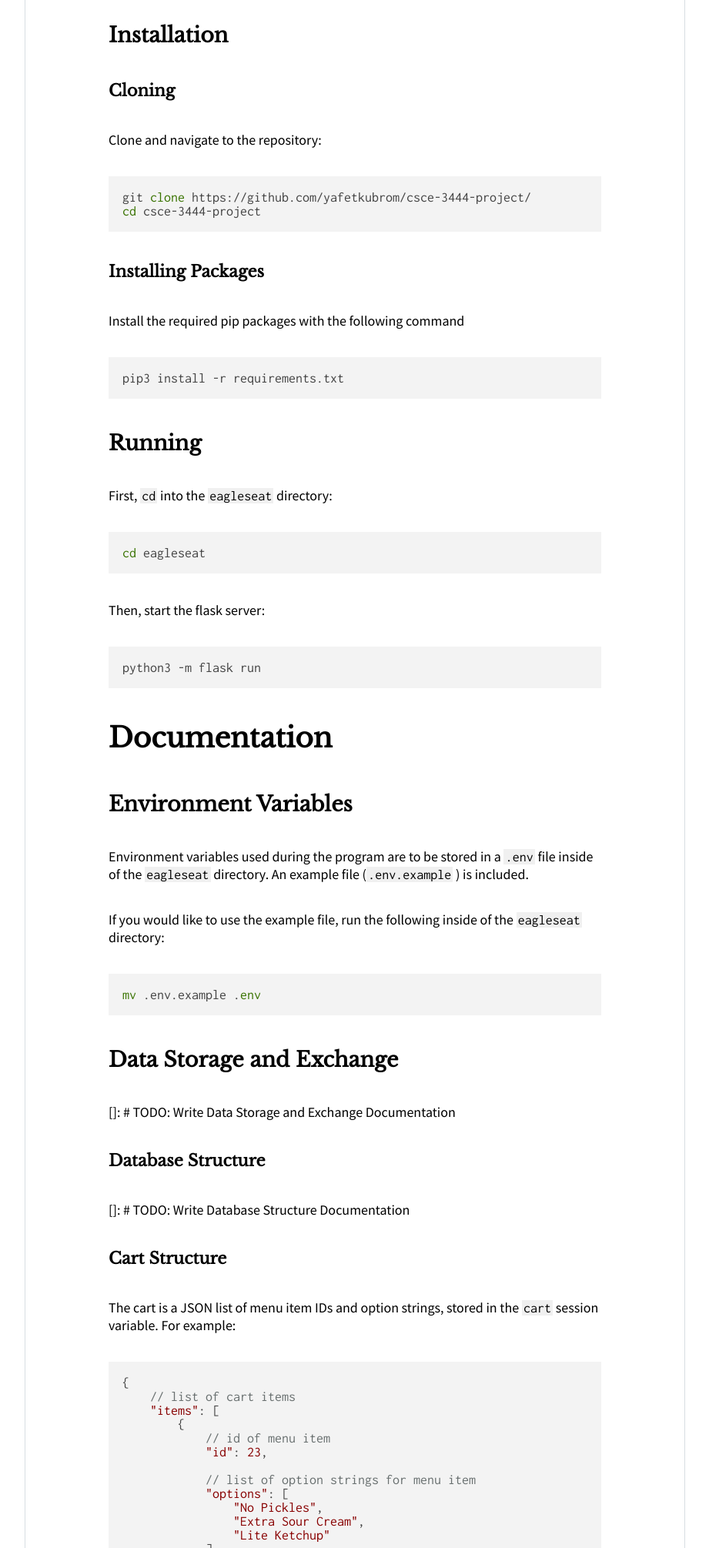
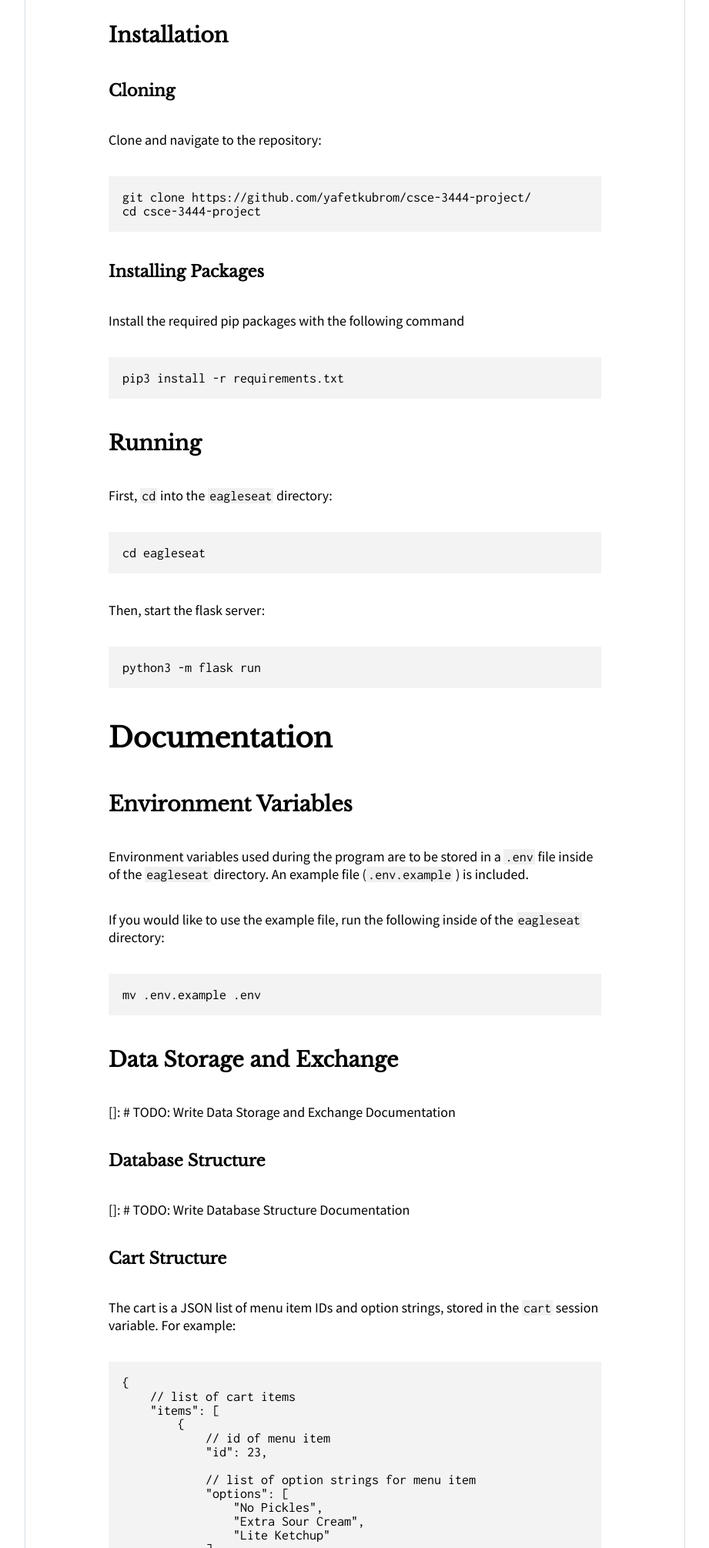
Before and after one commit to tricolata/EagleEats, a Flask app: page /docs in a window 1280 px wide. Shown: the part 1242-3253 px from the top of the page at 77% size, without its empty margins (179-1100 px from the left). Run offline with Flask 2, Linux system fonts and the light colour scheme; parts of the project's set-up code (start-up, migrations or seed data) failed here and were passed over; some libraries are stand-ins or nearby versions.

Commit message:
Add filetype filter for syntax highlighting autoetect

```diff
--- a/eagleseat/static/css/docs.css
+++ b/eagleseat/static/css/docs.css
@@ -90,6 +90,12 @@ code {
 
     font-family: 'Inconsolata', monospace;
 }
+/* filter syntax highlighting languages */
+code:not(.javascript),
+code:not(.javascript) span {
+    color: black !important;
+    font-weight: normal !important;
+}
 
 
 /* replace li bullet with caret (\u003E, GREATER-THAN SIGN) */
```
